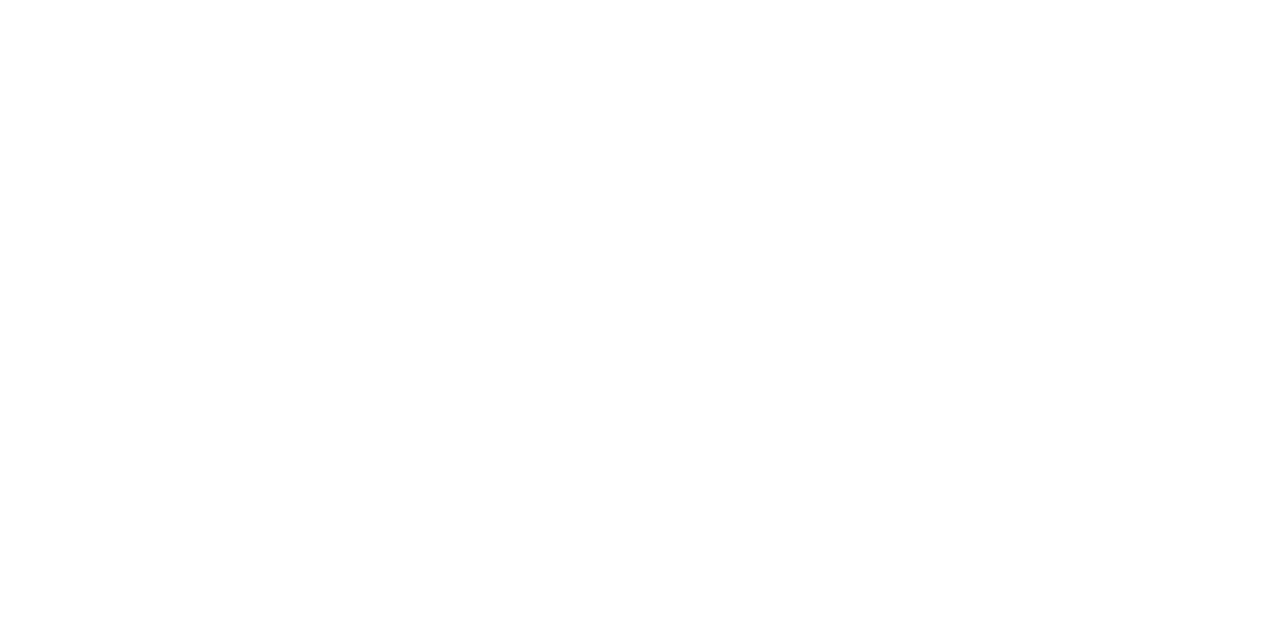
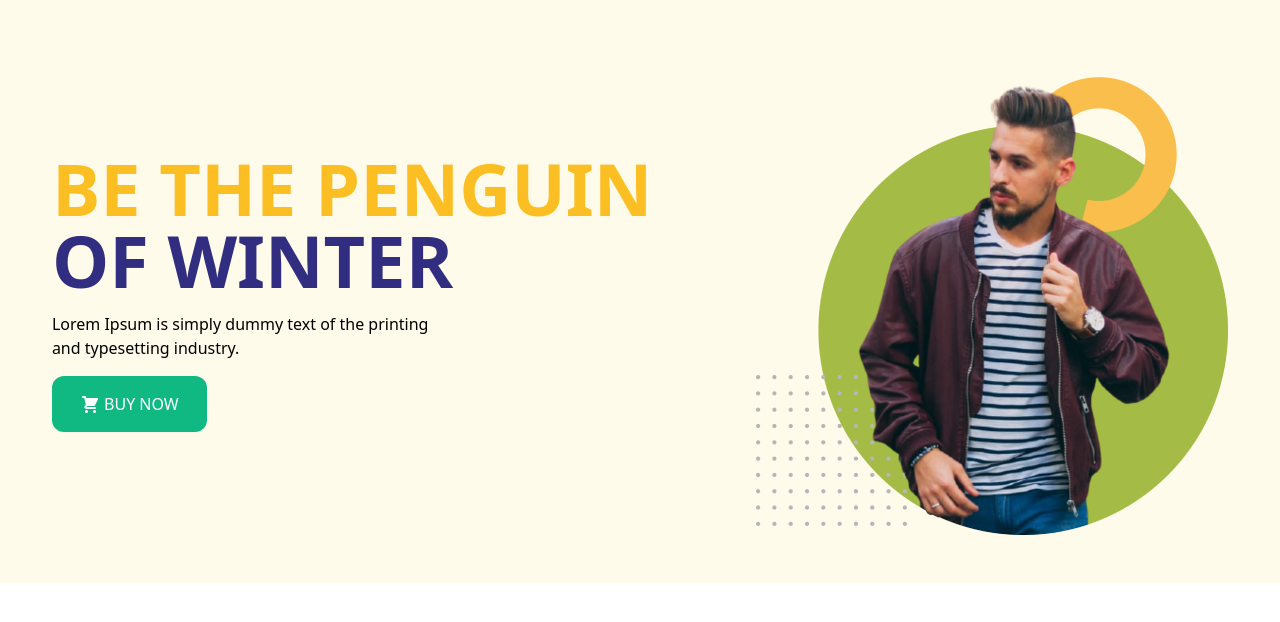
Before and after one commit to jbmakib/penguin-fashion, a plain HTML site: page index.html in a window 1280 px wide. Drawn offline with nearby package versions, Linux system fonts and the light colour scheme.

Commit message:
home section added

```diff
--- a/index.html
+++ b/index.html
@@ -15,7 +15,28 @@
 </head>
 
 <body>
-
+    <header class="bg-yellow-50">
+        <section class="container flex mx-auto items-center justify-around py-12">
+            <div class="space-y-4">
+                <h1 class="text-7xl font-bold uppercase">
+                    <span class="text-yellow-400">Be the penguin</span>
+                    <br>
+                    <span class="text-indigo-900">of winter</span>
+                </h1>
+                <p class="w-2/3">Lorem Ipsum is simply dummy text of the printing and typesetting industry.</p>
+                <button class="uppercase text-white px-7 py-4 bg-green-500 rounded-xl font-medium">
+                    <svg xmlns="http://www.w3.org/2000/svg" class="h-5 w-5 inline" viewBox="0 0 20 20" fill="currentColor">
+                        <path d="M3 1a1 1 0 000 2h1.22l.305 1.222a.997.997 0 00.01.042l1.358 5.43-.893.892C3.74 11.846 4.632 14 6.414 14H15a1 1 0 000-2H6.414l1-1H14a1 1 0 00.894-.553l3-6A1 1 0 0017 3H6.28l-.31-1.243A1 1 0 005 1H3zM16 16.5a1.5 1.5 0 11-3 0 1.5 1.5 0 013 0zM6.5 18a1.5 1.5 0 100-3 1.5 1.5 0 000 3z" />
+                    </svg>
+                    Buy Now
+                </button>
+            </div>
+            <div>
+                <img src="images/model.png" alt="">
+            </div>
+        </section>
+    </header>
+    <main></main>
 </body>
 
 </html>
```
